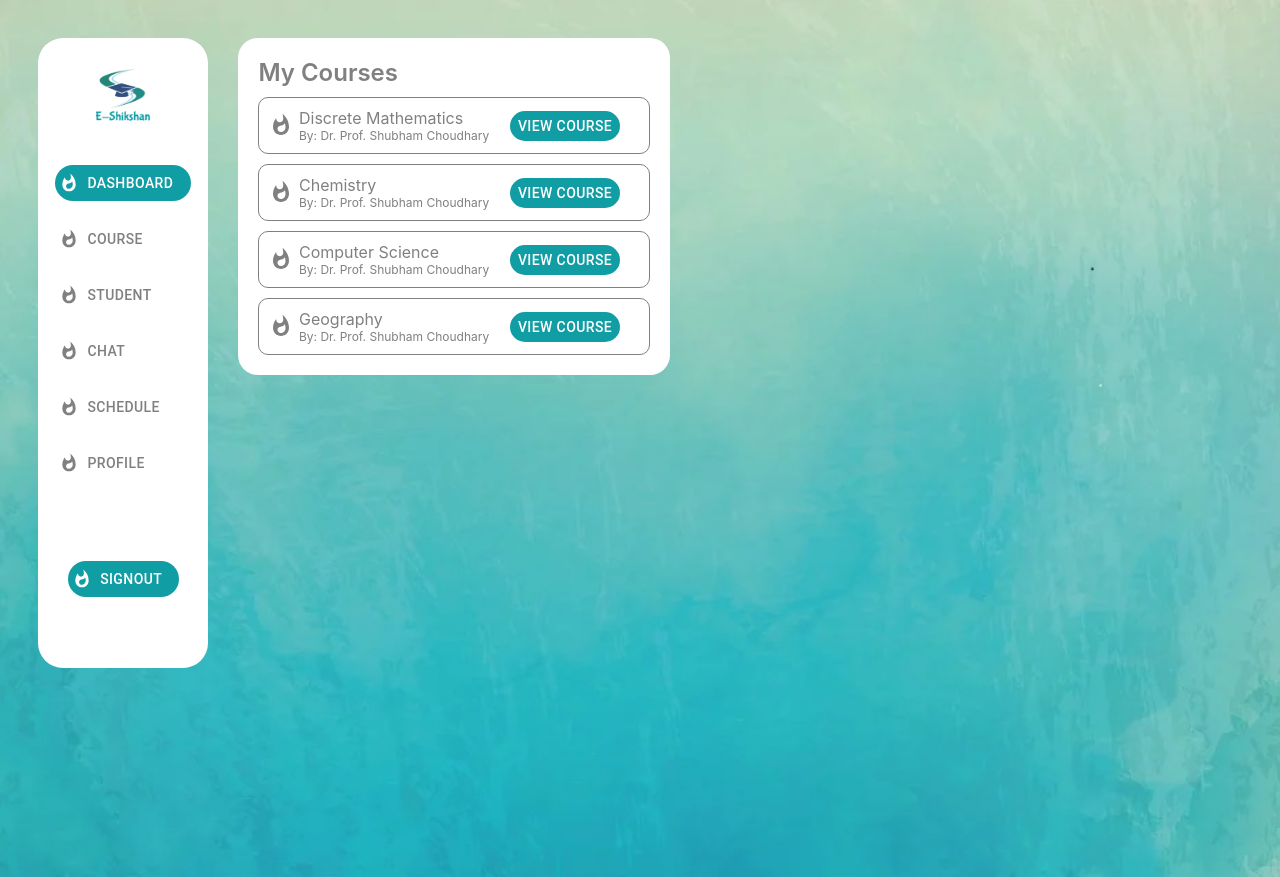
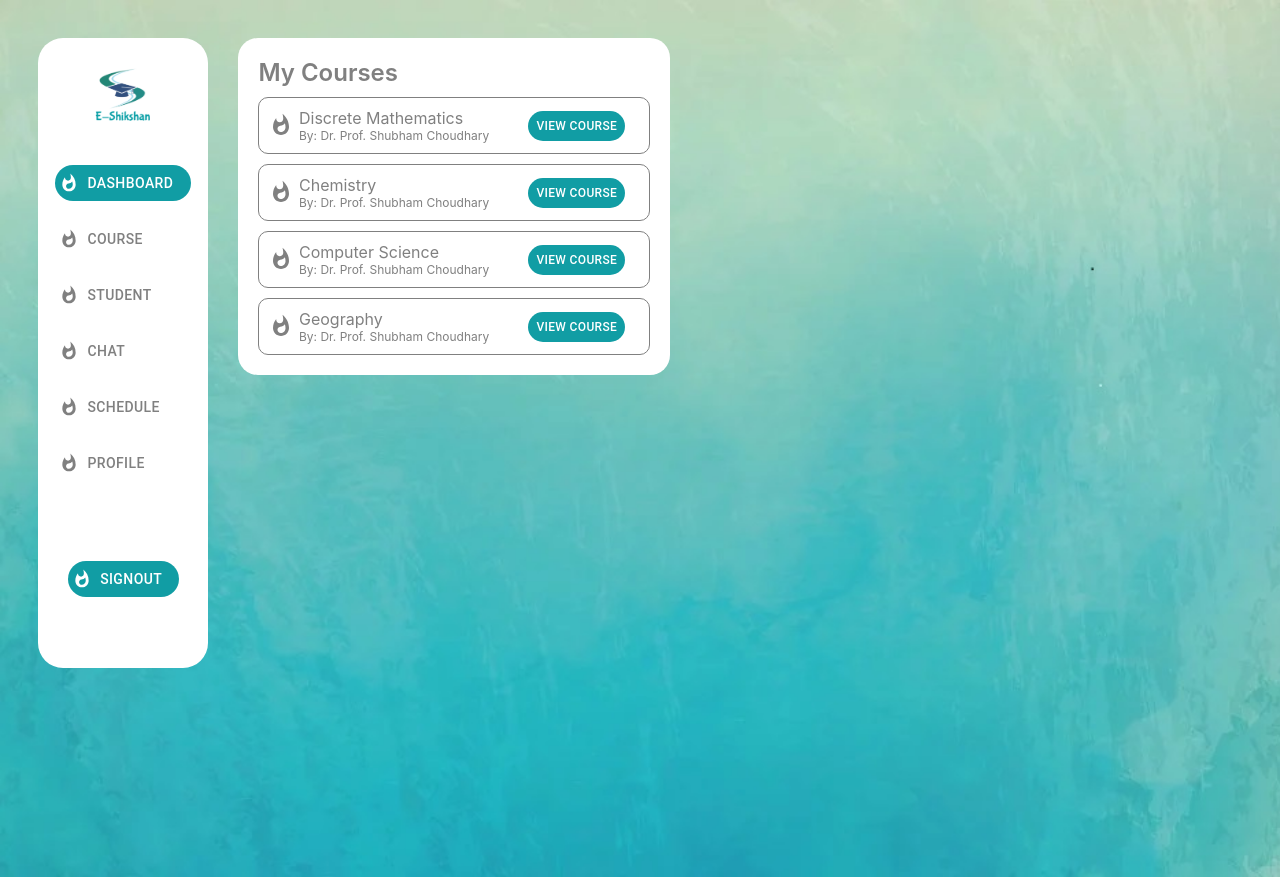
Before and after one commit to PranavJ96/E-Learning_Platform, a React (Create React App) app: page / in a window 1280 px wide. Built offline with nearby package versions, Linux system fonts and the light colour scheme.

Commit message:
courses Css changes

```diff
--- a/src/components/Dashboard/MyCourses/MyCourses.css
+++ b/src/components/Dashboard/MyCourses/MyCourses.css
@@ -20,10 +20,10 @@
     width:8%;
 }
 .courseDetailsText{
-    width:57%;
+    width:62%;
 }
 .courseDetailsNavigate{
-    width:35%;
+    width:30%;
     padding-top:3px;
 }
 .MyCourseHeader{
--- a/src/components/SubmitButton/SubmitButton.css
+++ b/src/components/SubmitButton/SubmitButton.css
@@ -2,7 +2,7 @@
     background-color: #119DA4!important;
     color:white!important;
     height:30px;
-    font-size:14px;
+    font-size:12px!important;
     text-decoration:none!important;
     border-radius: 16px!important;
 }
```
